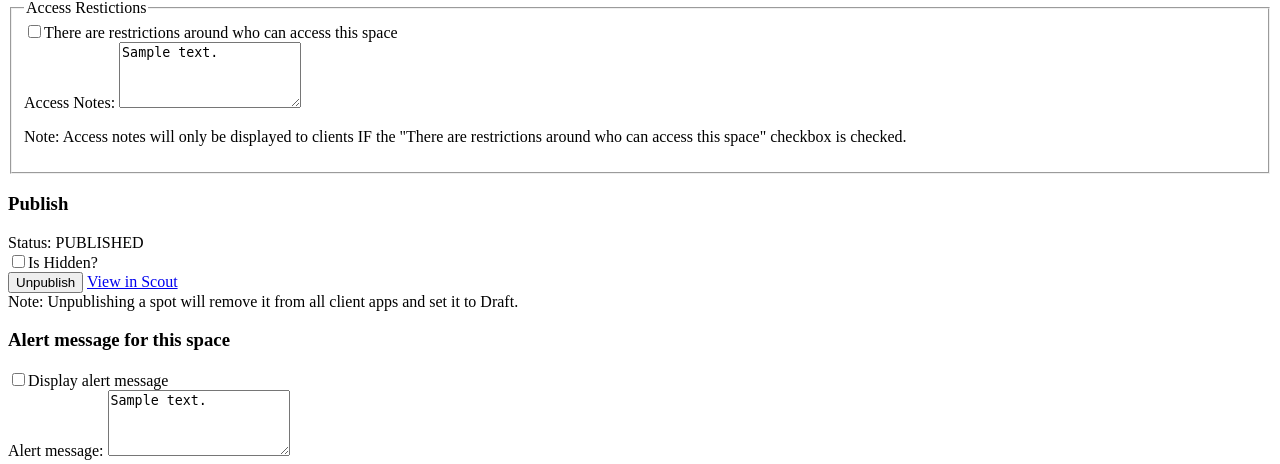
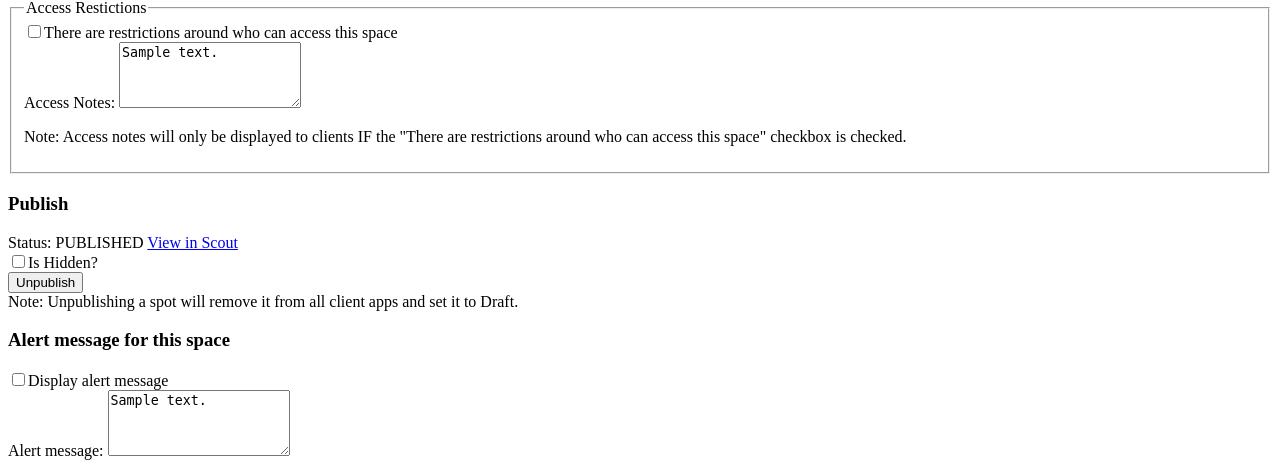
Before and after one commit to uw-it-aca/scout-manager, a Django app: template scout_manager/templates/scout_manager/spaces_add.html in a window 1280 px wide. Shown: the part 698-1162 px from the top of the page. Run offline with Django 3.2, Linux system fonts and the light colour scheme; the template is opened without the code that fills it: most values are stand-ins (such as "Sample title", 1, 10 or a date in 2020); some libraries are stand-ins or nearby versions.

Commit message:
fixing logic around save and continue buttons. Narrative pass.

```diff
--- a/scout_manager/static/scout_manager/css/mobile.scss
+++ b/scout_manager/static/scout_manager/css/mobile.scss
@@ -67,7 +67,7 @@
             button {
                 span { display: none; color: $asbestos; }
             }
-            a { color: #333; text-decoration: none;
+            a { color: #337ab7; text-decoration: none;
                 span { display: none; }
             }
 
--- a/scout_manager/templates/scout_manager/include/spaces_add_edit.html
+++ b/scout_manager/templates/scout_manager/include/spaces_add_edit.html
@@ -27,8 +27,10 @@
             {% if spot.is_hidden %}
             <div class="scout-draft">
                 <span class="text-muted"></span>&nbsp;&nbsp;&nbsp;
-                <input id="save_close" type="button" class="btn" value="Save & Close" style="display:inline-block;"></input>
-                <input id="save_continue" type="button" class="btn btn-primary" value="Save & Continue" style="display:inline-block;"></input>
+                <input id="save_close" type="button" class="btn {% if spot.name %}btn-primary{% endif %}" value="Save & Close" style="display:inline-block; margin-right: 15px;"></input>
+                {% if not spot.name %}
+               <input id="save_continue" type="button" class="btn btn-primary" value="Save & Continue" style="display:inline-block;"></input>
+               {% endif %}
             </div>
             {% else %}
             <div class="scout-published">
@@ -39,7 +41,7 @@
         {% else %}
         <span class="scout-create">
             <span class="text-danger" role="alert">Error: Required fields must be filled out.</span>&nbsp;&nbsp;&nbsp;
-            <input id="save_close" type="button" class="btn" value="Save & Close" style="display:inline-block;"></input>
+            <input id="save_close" type="button" class="btn" value="Save & Close" style="display: inline-block;margin-right: 15px;"></input>
             <input id="save_continue" type="button" class="btn btn-primary" value="Save & Continue" style="display:inline-block;"></input>
         </span>
         {% endif %}
@@ -135,22 +137,25 @@
         <div class="form-group well">
             <div>
                 <label>Status: <span style="font-weight:normal;">{% if spot.is_hidden %}DRAFT{% else %}PUBLISHED{% endif %}</span></label>
-            </div>
+            {% if not spot.is_hidden %}
+            {% if not spot.app_type == "tech" %}
+                    <a href="/{{spot.campus}}/{{spot.app_type}}/{{ spot.spot_id }}" target="_blank" class="pull-right"><span>View in Scout</span></a>
+                    {% endif %}
+                    {% endif %}
+
+                    </div>
             <div class="mgr-dataset-actions">
                 <div class="checkbox hidden">
                     <label><input type="checkbox" name="extended_info:is_hidden" {% if spot.is_hidden %} checked{% endif %} value="true"></input>Is Hidden?</label>
                 </div>
                 {% if spot.is_hidden %}
                 <div class="scout-draft-actions">
-                    <button type="button" id="toggle_is_hidden" class="btn btn-default btn-sm"><i class="fa fa-eye"></i> <span>Publish</span></button>
+                    <button type="button" id="toggle_is_hidden" class="btn btn-primary btn-sm"><i class="fa fa-eye"></i> <span>Publish</span></button>
                     <div class="help-block">asdfasdfsfa</div>
                 </div>
                 {% else %}
                 <div class="scout-published-actions">
-                    <button type="button" id="toggle_is_hidden" class="btn btn-default btn-sm"><i class="fa fa-eye-slash"></i> <span>Unpublish</span></button>
-                    {% if not spot.app_type == "tech" %}
-                    <a class="btn btn-default btn-sm" href="/{{spot.campus}}/{{spot.app_type}}/{{ spot.spot_id }}" target="_blank"><i class="fa fa-chrome"></i> <span>View in Scout</span></a>
-                    {% endif %}
+                    <button type="button" id="toggle_is_hidden" class="btn btn-primary btn-sm"><i class="fa fa-eye-slash"></i> <span>Unpublish</span></button>
                     <div class="help-block">Note: Unpublishing a spot will remove it from all client apps and set it to Draft.</div>
                 </div>
                 {% endif %}
```
